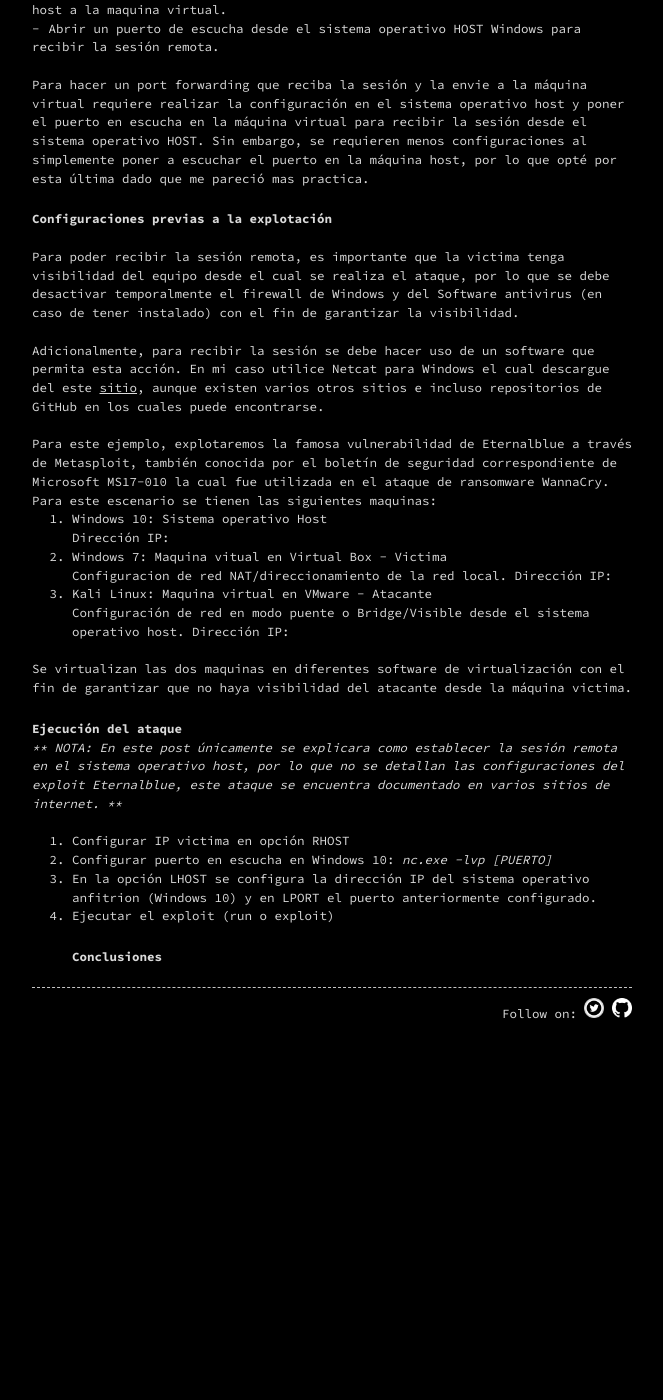
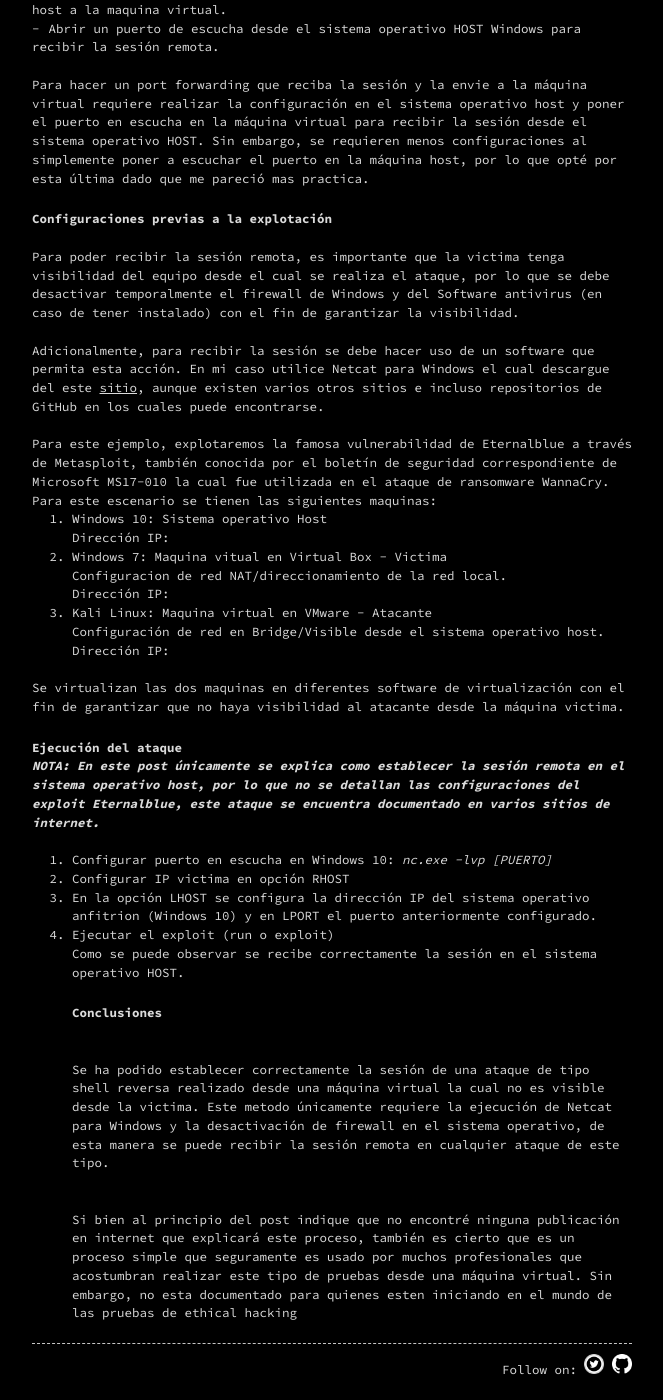
Before and after one commit to d4rk-wing/d4rkwz.github.io, a Jekyll site: the page built from _posts/2020-04-15-Rever-shell-en-maquina-virtual.markdown, in a window 1280 px wide and 1400 px high, scrolled down 1038 px. Shown: the whole window, without its empty margins (308-971 px from the left). Built offline with Jekyll 4.4.1, drawn with Linux system fonts in a browser that asks for light colours; before the commit the page ends 2082 px from its top, so only the background shows below that.

Commit message:
post reverse shell

```diff
--- a/_posts/2020-04-15-Rever-shell-en-maquina-virtual.markdown
+++ b/_posts/2020-04-15-Rever-shell-en-maquina-virtual.markdown
@@ -31,18 +31,22 @@ Para este escenario se tienen las siguientes maquinas:
 		Configuracion de red NAT/direccionamiento de la red local.
 		Dirección IP:
 3. Kali Linux: Maquina virtual en VMware - Atacante
-		Configuración de red en modo puente o Bridge/Visible desde el sistema operativo host.
+		Configuración de red en Bridge/Visible desde el sistema operativo host.
 		Dirección IP:
 
-<br />Se virtualizan las dos maquinas en diferentes software de virtualización con el fin de garantizar que no haya visibilidad del atacante desde la máquina victima.
+<br />Se virtualizan las dos maquinas en diferentes software de virtualización con el fin de garantizar que no haya visibilidad al atacante desde la máquina victima.
 ### Ejecución del ataque
-*** NOTA: En este post únicamente se explicara como establecer la sesión remota en el sistema operativo host, por lo que no se detallan las configuraciones del exploit Eternalblue, este ataque se encuentra documentado en varios sitios de internet. ***
+___NOTA: En este post únicamente se explica como establecer la sesión remota en el sistema operativo host, por lo que no se detallan las configuraciones del exploit Eternalblue, este ataque se encuentra documentado en varios sitios de internet.___
 <br />
-1. Configurar IP victima en opción RHOST
-
-2. Configurar puerto en escucha en Windows 10: *nc.exe -lvp [PUERTO]*
-
+1. Configurar puerto en escucha en Windows 10: *nc.exe -lvp [PUERTO]*
+<br />
+2. Configurar IP victima en opción RHOST
 3. En la opción LHOST se configura la dirección IP del sistema operativo anfitrion (Windows 10) y en LPORT el puerto anteriormente configurado.
-
 4. Ejecutar el exploit (run o exploit)
+<br />
+Como se puede observar se recibe correctamente la sesión en el sistema operativo HOST.
 ### Conclusiones
+<br />
+Se ha podido establecer correctamente la sesión de una ataque de tipo shell reversa realizado desde una máquina virtual la cual no es visible desde la victima. Este metodo únicamente requiere la ejecución de Netcat para Windows y la desactivación de firewall en el sistema operativo, de esta manera se puede recibir la sesión remota en cualquier ataque de este tipo.
+<br />
+Si bien al principio del post indique que no encontré ninguna publicación en internet que explicará este proceso, también es cierto que es un proceso simple que seguramente es usado por muchos profesionales que acostumbran realizar este tipo de pruebas desde una máquina virtual. Sin embargo, no esta documentado para quienes esten iniciando en el mundo de las pruebas de ethical hacking
```
Also changed, not shown: about.md (+3 -3 lines).
